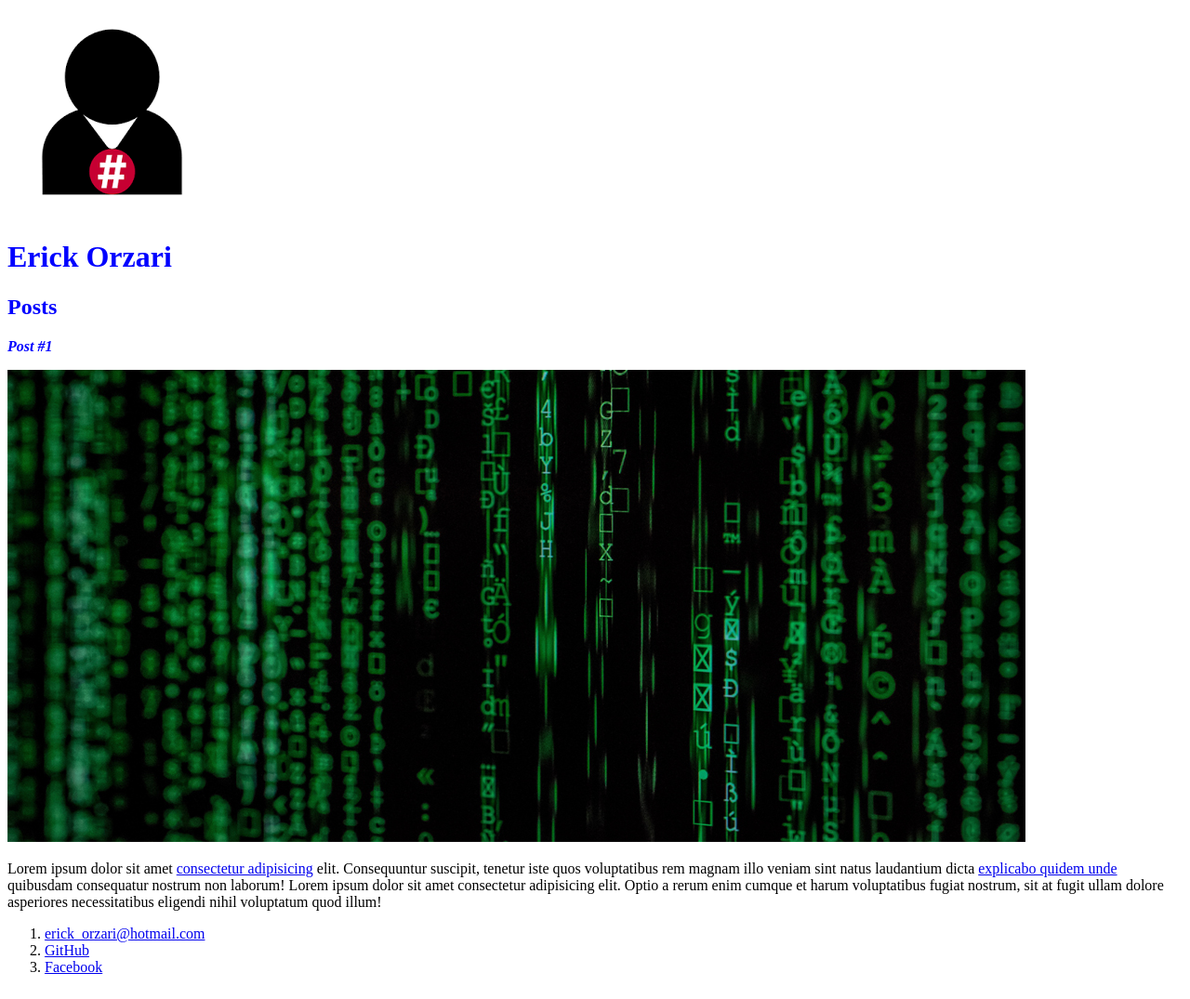
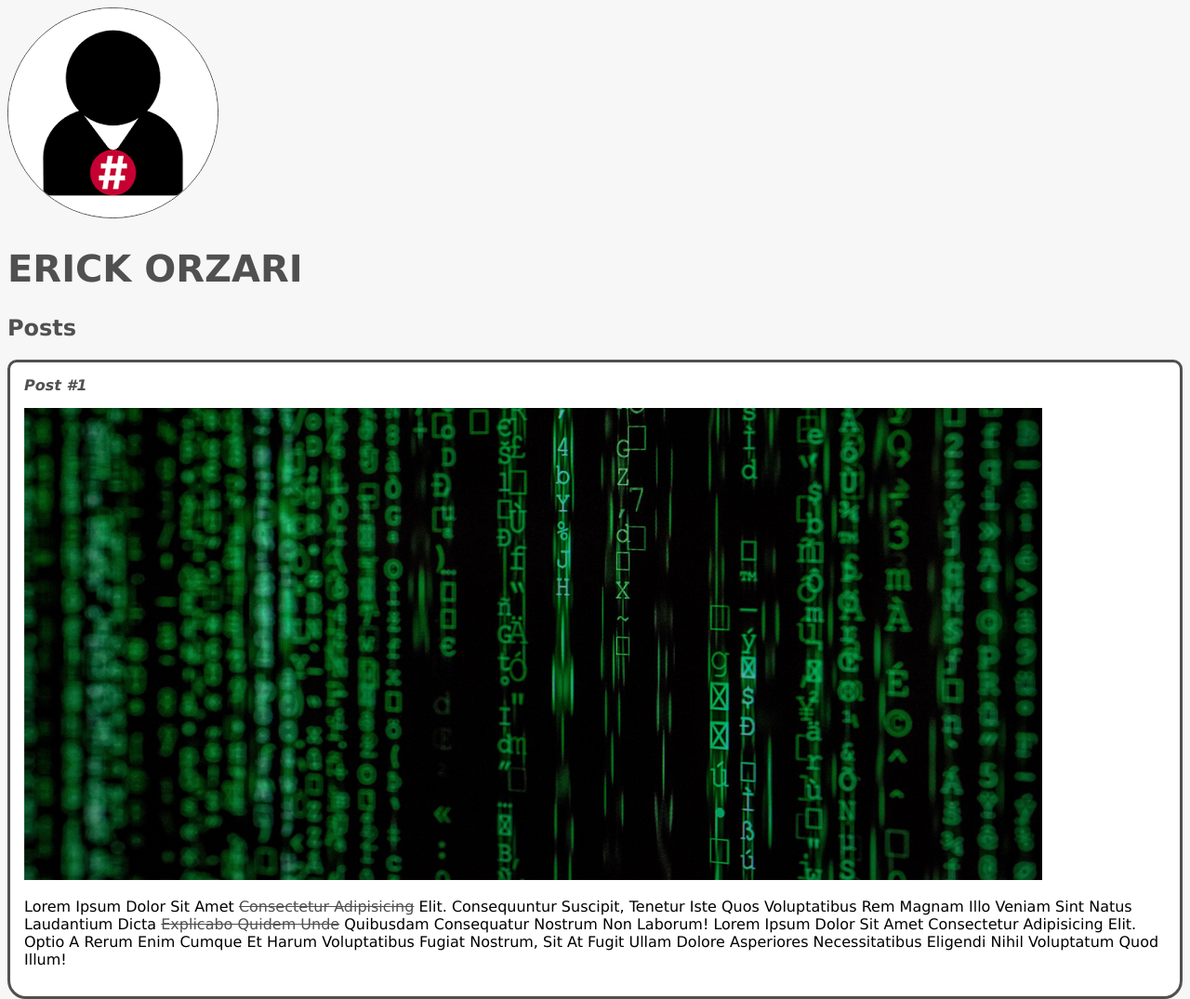
Before and after one commit to erickoor/Estudos-DIO, a plain HTML site: page Curso HTML5/index.html in a window 1280 px wide. Shown: the top 1075 px of the page at 93% size. Drawn offline with Linux system fonts and the light colour scheme.

Commit message:
Alterações de fonte

```diff
--- a/Curso HTML5/index.html
+++ b/Curso HTML5/index.html
@@ -7,17 +7,17 @@
     </head>
     <body>
         <header>
-            <img src="download (1).png" alt="Ilustração avatar">
+            <img src="download (1).png" alt="Ilustração avatar" class="photo">
             <h1 id="title">Erick Orzari</h1>
         </header>
         <section>
             <header>
                 <h2 class="subtitle">Posts</h2>
             </header>
-            <article>
+            <article class="post">
                 <header>
                     <h3 class="post_title">Post #1</h3>
-                    <img src="markus-spiske-iar-afB0QQw-unsplash.jpg" alt="Tela com linhas de código">
+                    <img src="markus-spiske-iar-afB0QQw-unsplash.jpg" alt="Tela com linhas de código" class="post_img">
                 </header>
                 <p class="post_content">
                     Lorem ipsum dolor sit amet <a href="https://github.com/erickoor"target="_blank">consectetur adipisicing</a> elit. Consequuntur suscipit, tenetur iste quos voluptatibus rem magnam illo veniam sint natus laudantium dicta <a href="mailto:erick_orzari@hotmail.com">explicabo quidem unde</a> quibusdam consequatur nostrum non laborum!
--- a/Curso HTML5/style.css
+++ b/Curso HTML5/style.css
@@ -1,8 +1,51 @@
+body {
+    background: #f7f7f7;
+    font-family: Verdana;
+}
+
+.photo {
+    border: 1px solid #505050;
+    border-radius: 150px;
+}
+
 #title, .subtitle, .post_title {
-    color: blue;
+    color: #505050;
+}
+
+#title {
+    font-size: 40px;
+    text-transform: uppercase;
+}
+
+a {
+    text-decoration: line-through;
+    color: #505050;
 }
 
 .post_title {
     font-size: 16px;
     font-style: italic;
+    margin: 0;
+    margin-bottom: 15px;
 }
+
+.post {
+    background: #fff;
+    padding: 15px;
+    border: 3px solid #505050;
+    margin-bottom: 15px;
+    border-top-left-radius: 10px;
+    border-top-right-radius: 10px;
+    border-bottom-right-radius: 20px;
+    border-bottom-left-radius: 20px;
+}
+
+.post_content {
+    margin: 0;
+    margin-bottom: 15px;
+    text-transform: capitalize;
+}
+
+.post_img {
+    margin-bottom: 15px;
+}
```
